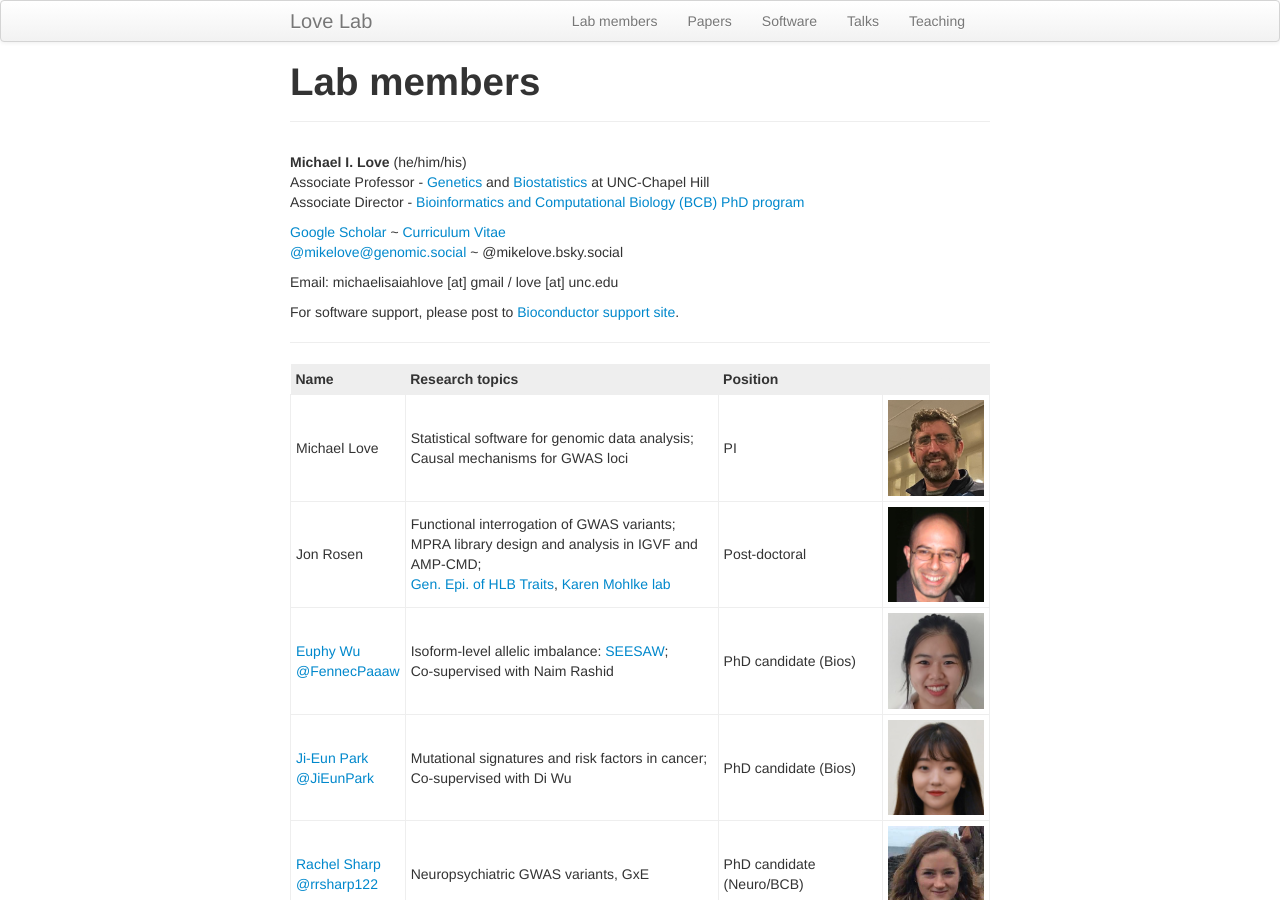
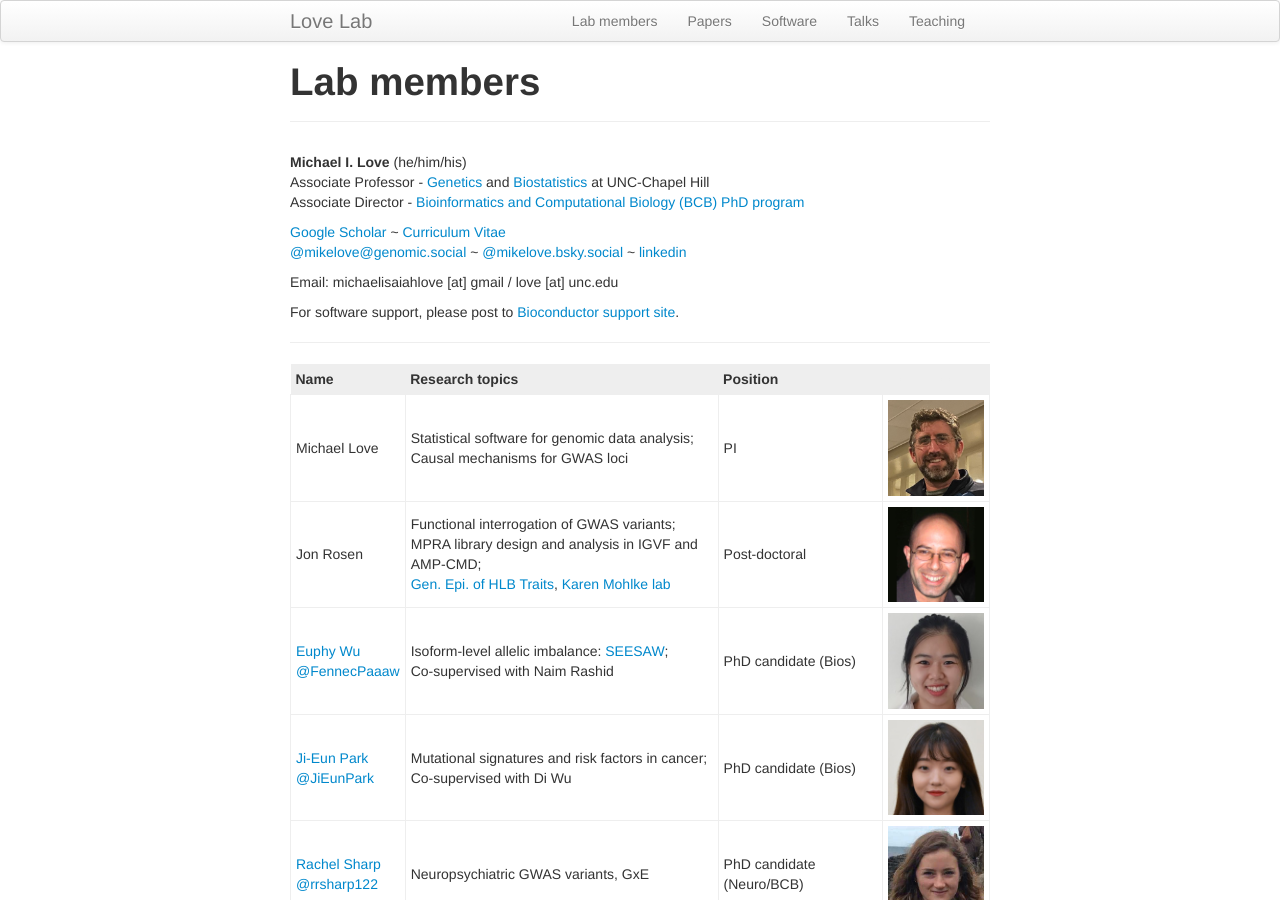
Before and after one commit to mikelove/mikelove.github.io, a Jekyll site: the page built from pages/lab.md, in a window 1280 px wide and 900 px high. Built offline with Jekyll 4.4.1, drawn with Linux system fonts in a browser that asks for light colours.

Commit message:
add linkedin

```diff
--- a/pages/lab.md
+++ b/pages/lab.md
@@ -31,7 +31,8 @@ Associate Director - [Bioinformatics and Computational Biology (BCB) PhD program
 [Google Scholar](https://scholar.google.com/citations?user=vzXv764AAAAJ) ~
 [Curriculum Vitae](../assets/michael_love_cv.pdf)<br>
 <a rel="me" href="https://genomic.social/@mikelove">@mikelove@genomic.social</a> ~
-@mikelove.bsky.social
+[@mikelove.bsky.social](https://bsky.app/profile/mikelove.bsky.social) ~
+[linkedin](https://www.linkedin.com/in/michael-love-b7b0542)
 
 Email: michaelisaiahlove [at] gmail / love [at] unc.edu
 
```
